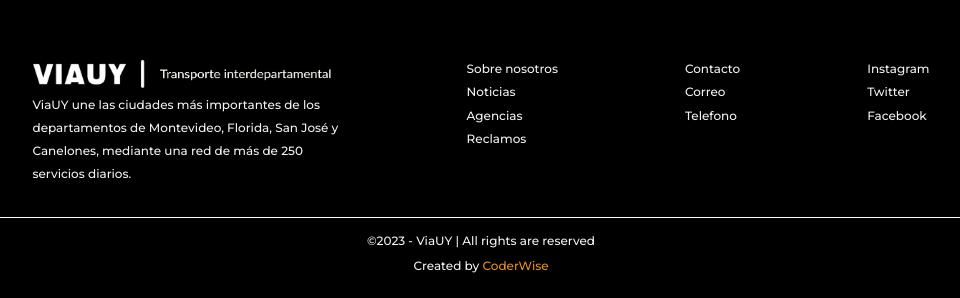
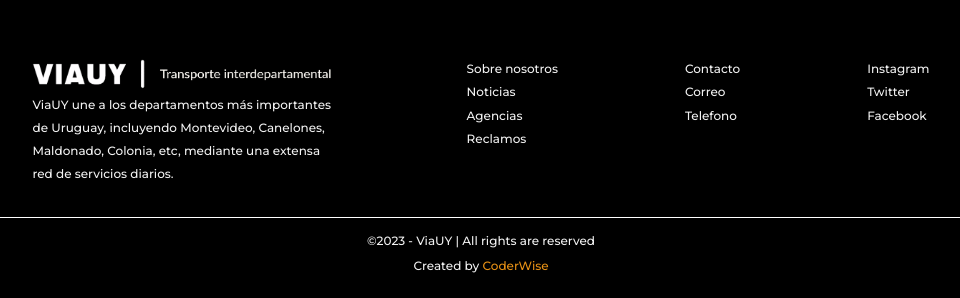
Before and after one commit to rromina/proyectoCoderwise, a PHP site: page /viauy-develop/ in a window 1280 px wide. Shown: the part 2469-2767 px from the top of the page, without its empty margins (159-1119 px from the left). Run offline with PHP 8.4, Linux system fonts and the light colour scheme; some libraries are stand-ins or nearby versions.

Commit message:
Update footer.php

```diff
--- a/src/vista/footer.php
+++ b/src/vista/footer.php
@@ -3,9 +3,9 @@
             <div class="footer-content1">
                 <img class="img-footer" src="public/img/logos-png/Viauy-5.png" alt="">
                 <p>
-                    ViaUY une las ciudades más importantes de los departamentos
-                    de Montevideo, Florida, San José y Canelones, mediante una
-                    red de más de 250 servicios diarios.
+                    ViaUY une a los departamentos más importantes de Uruguay,
+                    incluyendo Montevideo, Canelones, Maldonado, Colonia, etc,
+                    mediante una extensa red de servicios diarios.
                 </p>
             </div>
 
```
